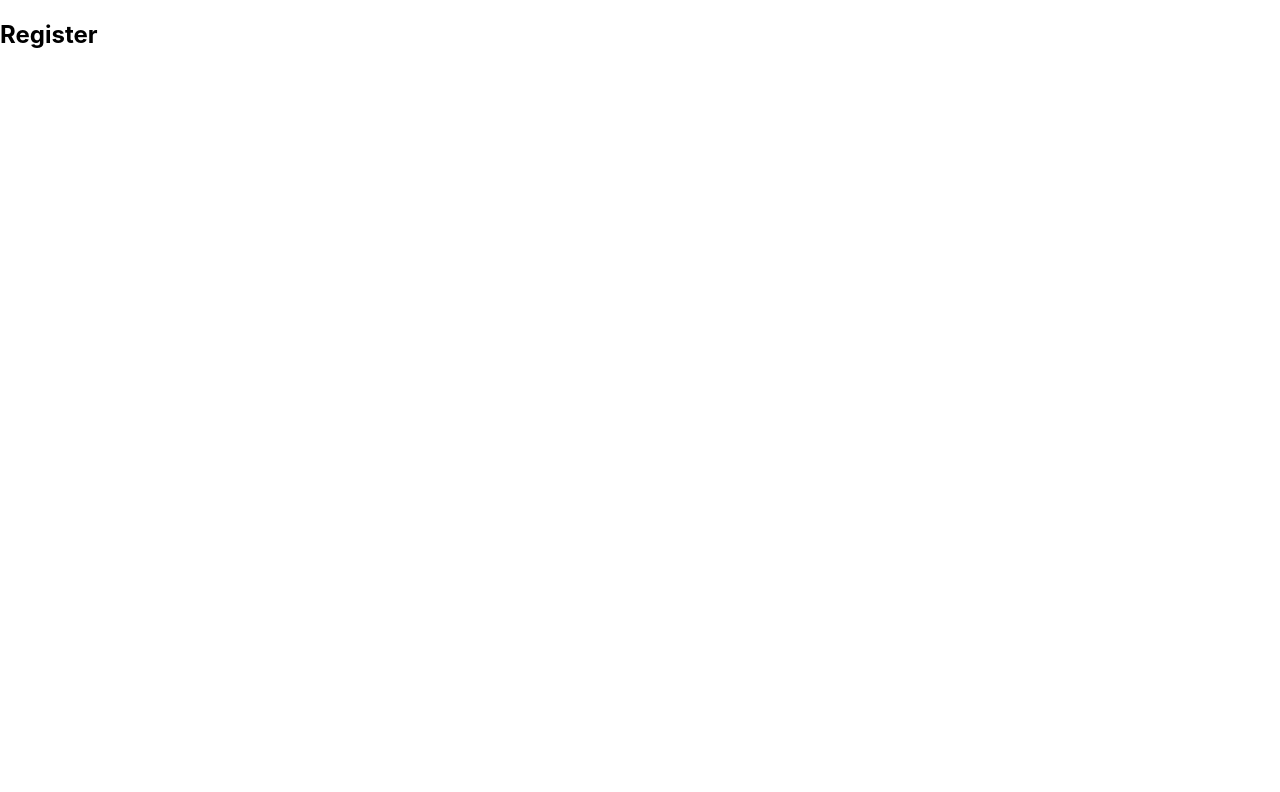
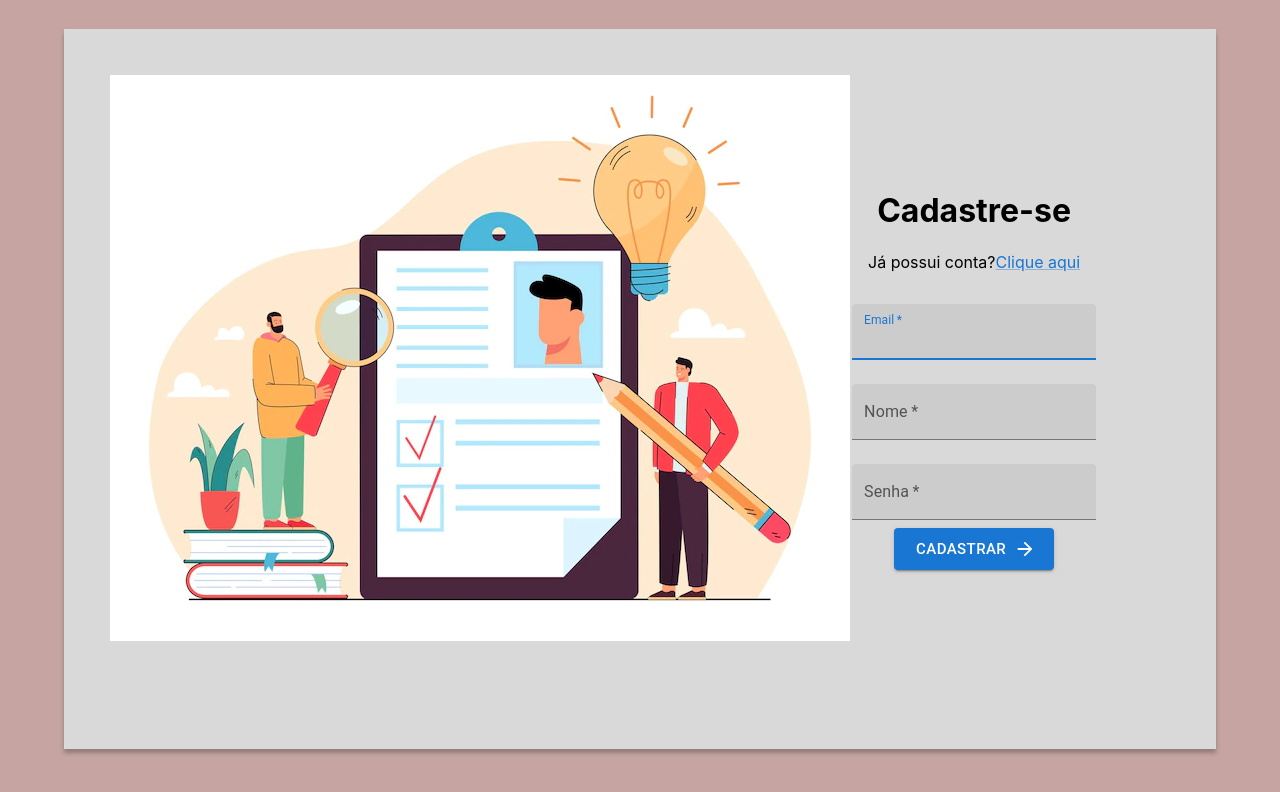
Before and after one commit to UeranJP/TrabalhoReactWeb, a React (Create React App) app: page /register in a window 1280 px wide. Shown: the top 792 px of the page. Built offline with nearby package versions, Linux system fonts and the light colour scheme.

Commit message:
telaRegistro

```diff
--- a/package.json
+++ b/package.json
@@ -12,6 +12,7 @@
     "@testing-library/user-event": "^13.5.0",
     "react": "^18.2.0",
     "react-dom": "^18.2.0",
+    "react-router-dom": "^6.3.0",
     "react-scripts": "5.0.1",
     "web-vitals": "^2.1.4"
   },
--- a/src/Homepage.js
+++ b/src/Homepage.js
@@ -1,7 +1,7 @@
 import {Link, TextField} from "@mui/material";
 import Button from "@mui/material/Button";
 import ArrowForwardIcon from "@mui/icons-material/ArrowForward";
-import {useNavigate } from "react-router-dom";
+import { useNavigate } from "react-router-dom";
 
 function Homepage() {
     const navigate = useNavigate();
--- a/src/Login.js
+++ b/src/Login.js
@@ -1,3 +1,4 @@
+import React from "react"
 import {Avatar, Divider, ListItemIcon, Menu, MenuItem} from "@mui/material";
 import {Logout, PersonAdd, Settings} from "@mui/icons-material";
 
@@ -14,7 +15,7 @@ function Login() {
             <Menu
                 id="basic-menu"
                 anchorEl={anchorEl}
-                open={open}
+                //open={open}
                 onClose={handleClose}
                 MenuListProps={{
                     'aria-labelledby': 'basic-button',
--- /dev/null
+++ b/src/Register.css
@@ -0,0 +1,31 @@
+body {
+    background: #C5A4A1;
+    display: flex;
+    justify-content: center;
+    align-items: center;
+}
+.container {
+    width: 90vw;
+    height: 90vh;
+    margin-top: 2.5%;
+    background: #D9D9D9;
+    box-shadow: 0px 4px 4px rgba(0, 0, 0, 0.25);
+}
+
+.cadastro {
+    margin-left: 58%;
+    text-align: center;
+    justify-content: center;
+    justify-items: center;
+    margin-top: -6%;
+}
+
+.imagem {
+    margin-top: 4%;
+    margin-left: 4%;
+    height: 20%;
+    width: 20%;
+    flex-direction: column;
+    align-items: center;
+    justify-content: left;
+}
--- a/src/Register.js
+++ b/src/Register.js
@@ -1,4 +1,70 @@
+import "./Register.css";
+import { Link, TextField } from "@mui/material";
+import Button from "@mui/material/Button";
+import ArrowForwardIcon from "@mui/icons-material/ArrowForward";
+import { useNavigate } from "react-router-dom";
+
 function Register() {
-    return (<h2>Register</h2>)
+    const navigate = useNavigate();
+    const logar = () => {
+        navigate("/login");
+    }
+
+    return (
+        <>
+            <body>
+                <div class="container">
+                    <div class="imagem"><img src="./imagemRegistro.png"></img></div>
+                    <div class="cadastro">
+                        <img link=""></img>
+                        <h1>Cadastre-se</h1>
+                        <p>Já possui conta?
+                            <Link href={"/"} onClick={logar}>
+                                Clique aqui
+                            </Link>
+                        </p>
+                        <TextField
+                            margin="normal"
+                            required
+                            id="email"
+                            label="Email"
+                            name="email"
+                            autoComplete="email"
+                            autoFocus
+                            variant={"filled"}
+                        />
+                        <br />
+                        <TextField
+                            margin="normal"
+                            required
+                            name="nome"
+                            label="Nome"
+                            type="nome"
+                            id="nome"
+
+                            variant={"filled"}
+                        />
+                        <br />
+                        <TextField
+                            margin="normal"
+                            required
+                            name="senha"
+                            label="Senha"
+                            type="senha"
+                            id="senha"
+
+                            variant={"filled"}
+                        />
+                        <br />
+                        <Button
+                            variant="contained"
+                            size={"large"}
+                            endIcon={<ArrowForwardIcon />}
+                        >Cadastrar</Button>
+                    </div>
+                </div>
+            </body>
+        </>
+    );
 }
 export default Register;
```
Also changed, not shown: public/imagemRegistro.png (added), 1 other file (tests, documents, lock files or other folders).
